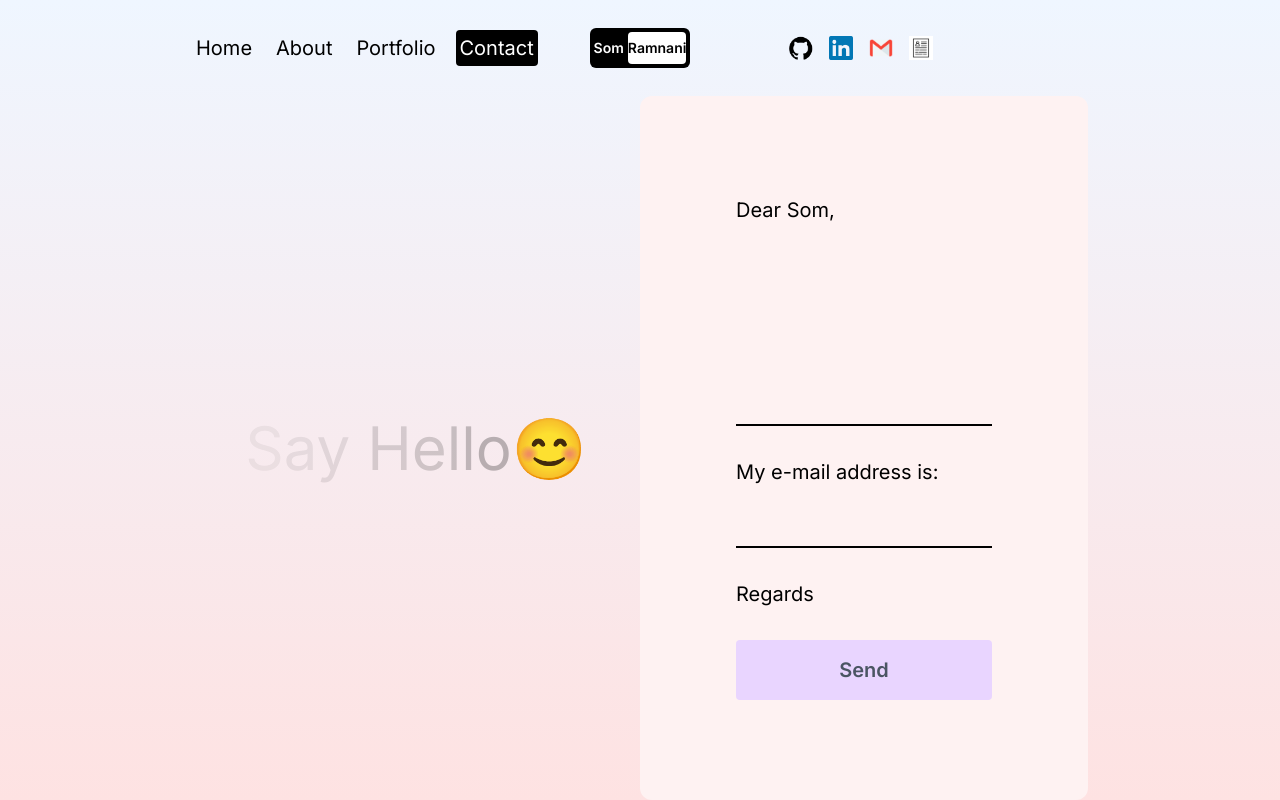
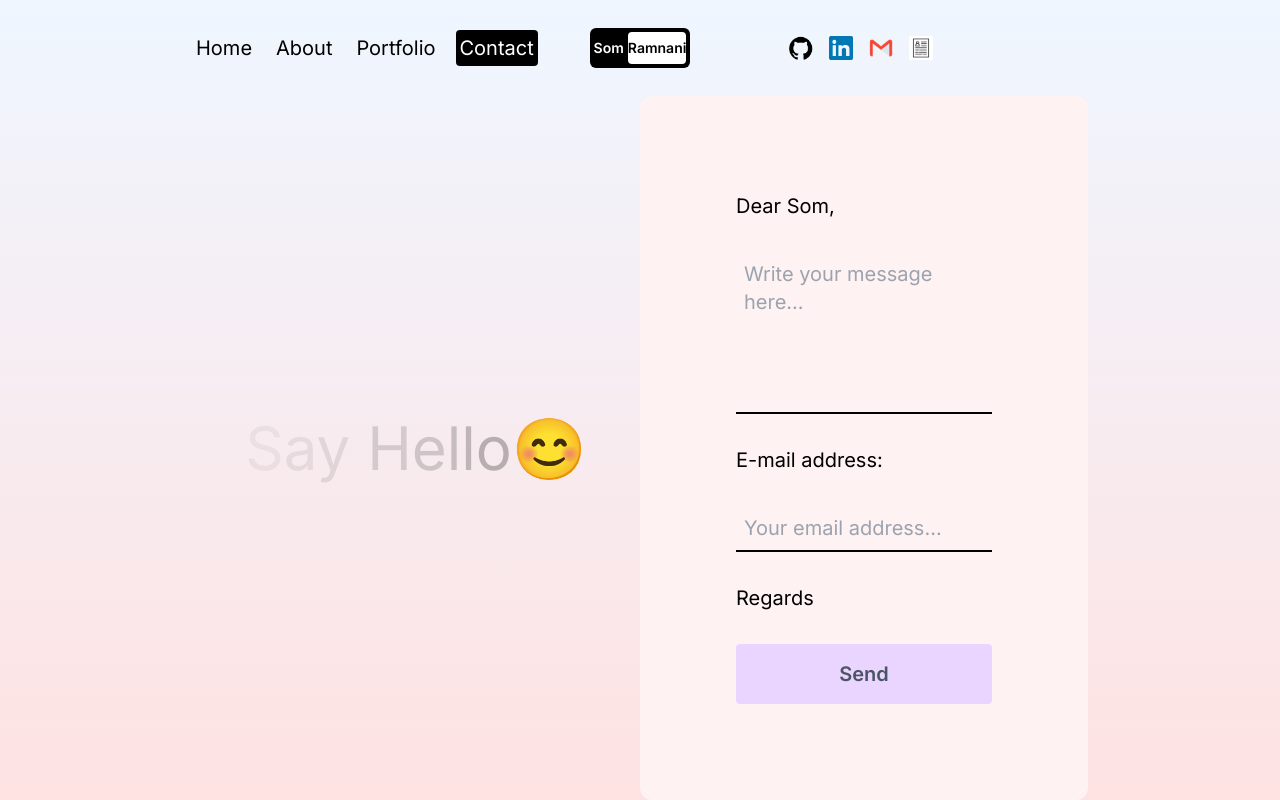
Before and after one commit to somramnani/next-portfolio, a Next.js app: page /contact in a window 1280 px wide. Built offline with nearby package versions, Linux system fonts and the light colour scheme.

Commit message:
Edit contact-page

```diff
--- a/src/app/contact/page.jsx
+++ b/src/app/contact/page.jsx
@@ -7,7 +7,6 @@ const ContactPage = () => {
   const [success, setSuccess] = useState(false);
   const [error, setError] = useState(false);
   const text = "Say Hello";
-
   const form = useRef();
 
   const sendEmail = (e) => {
@@ -69,18 +68,23 @@ const ContactPage = () => {
         >
           <span>Dear Som,</span>
           <textarea
-            rows={6}
-            className="bg-transparent border-b-2 border-b-black outline-none resize-none"
+            rows={10}
             name="user_message"
+            className="bg-transparent border-b-2 border-b-black outline-none resize-none p-2 focus:border-blue-500"
+            placeholder="Write your message here..." // Add placeholder for better UX
+            required // Make this field required for validation
+            style={{ paddingBottom: "50px" }}
           />
-          <span>My e-mail address is:</span>
+          <span>E-mail address:</span>
           <input
             name="user_email"
-            type="text"
-            className="bg-transparent border-b-2 border-b-black outline-none"
+            type="email" // Set type to email for validation
+            className="bg-transparent border-b-2 border-b-black outline-none p-2 focus:border-blue-500"
+            placeholder="Your email address..."
+            required // Make this field required
           />
           <span>Regards</span>
-          <button className="bg-purple-200 rounded font-semibold text-gray-600 p-4">
+          <button className="bg-purple-200 rounded font-semibold text-gray-600 p-4 hover:bg-purple-300 transition">
             Send
           </button>
           {success && (
```
